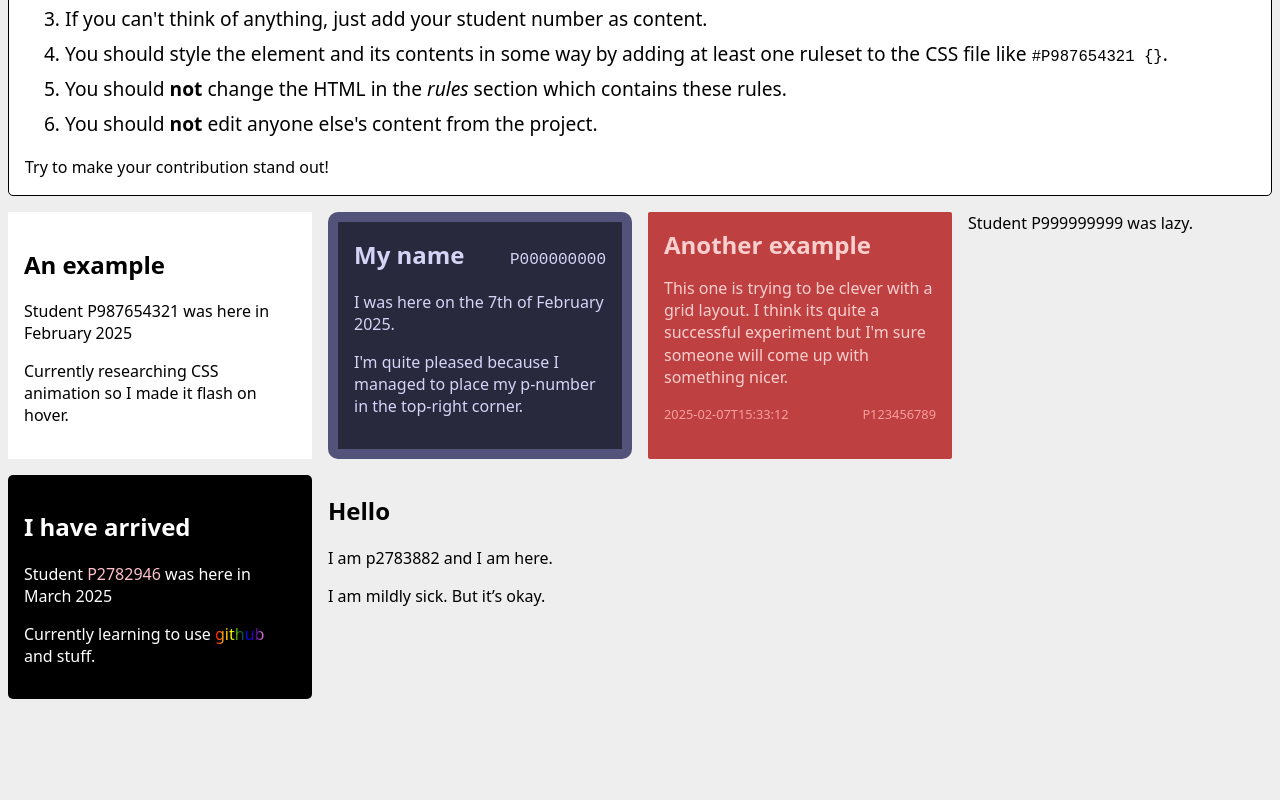
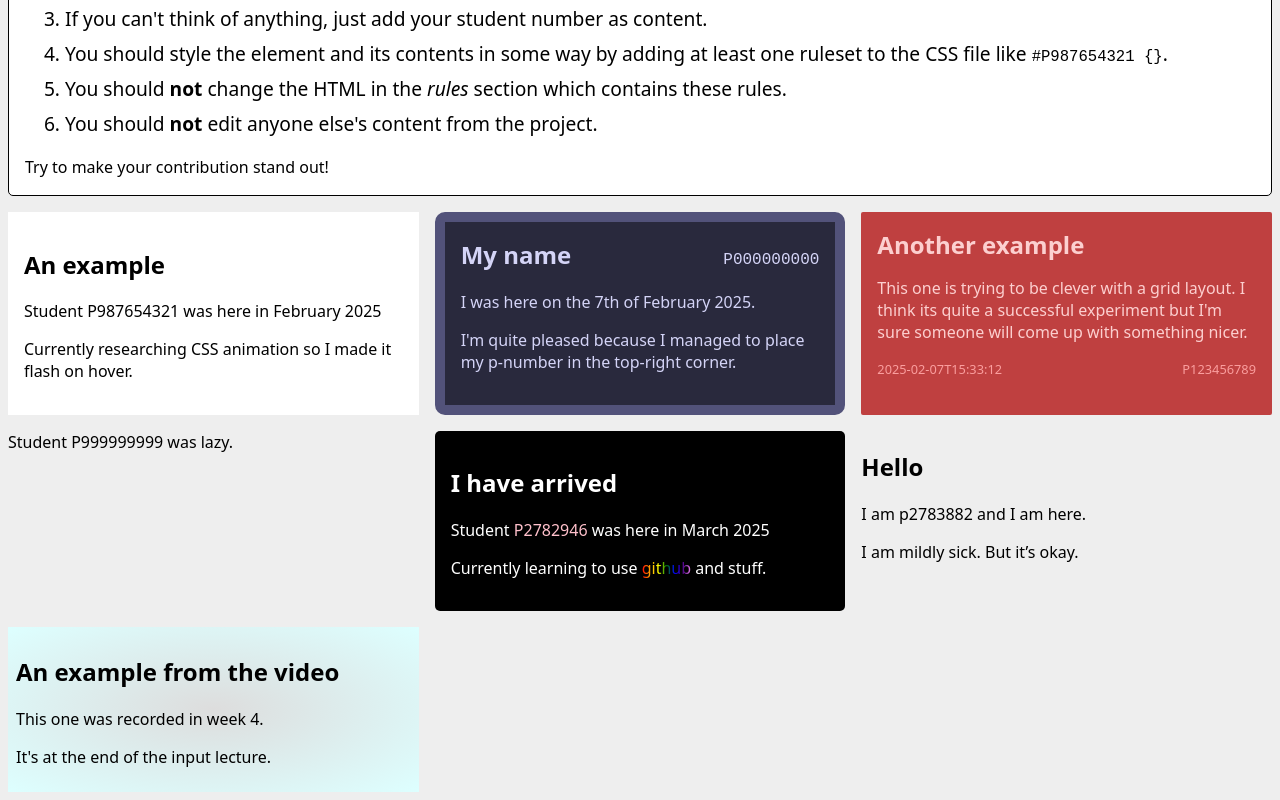
Before and after one commit to web-development-DMU/i-was-here, a plain HTML site: page index.html in a window 1280 px wide. Shown: the part 335-1135 px from the top of the page. Before the commit the page ends 1042 px from the top, so only its background shows below. Drawn offline with Linux system fonts and the light colour scheme.

Commit message:
I added a section as I was asked to do

```diff
--- a/index.html
+++ b/index.html
@@ -74,6 +74,15 @@
             <p>I am <span class="p-number">p2783882</span> and I am here.</p>
             <p>I am mildly sick. But it’s okay.</p>
         </section>
+        <section id="P00000000">
+            <h2>An example from the video</h2>
+            <p>
+                This one was recorded in week 4.
+            </p>
+            <p>
+                It's at the end of the input lecture.
+            </p>
+        </section>
     </main>
 </body>
 </html>
--- a/style.css
+++ b/style.css
@@ -29,7 +29,7 @@ body {
 main {
     display: grid;
     gap: 1rem;
-    grid-template-columns: repeat(auto-fit, minmax(300px, 1fr));
+    grid-template-columns: repeat(auto-fit, minmax(350px, 1fr));
 }
 
 /*
@@ -49,6 +49,11 @@ section#P987654321:hover {
     100% {
         background: white;
     }
+}
+
+section#P00000000 {
+    background: radial-gradient(#ddd, #dff);
+    padding: 0.5rem;
 }
 
 section#P000000000 {
```
